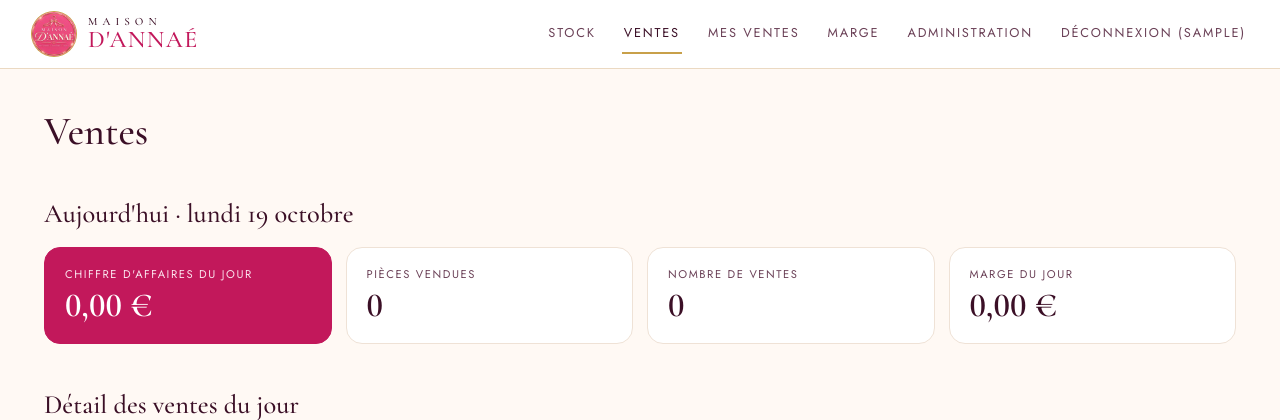
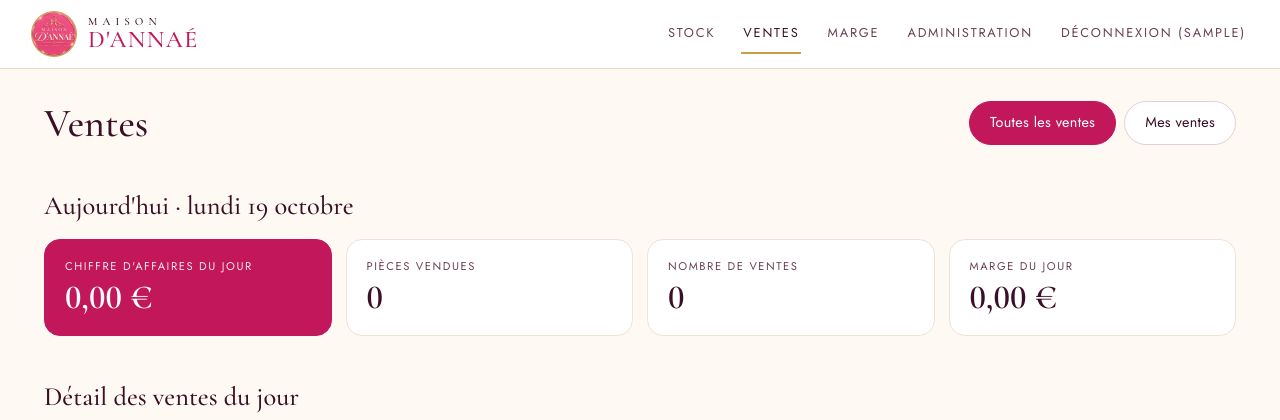
Before and after one commit to garnarak/Maisondannae, a Django app: page /ventes/ in a window 1280 px wide. Shown: the top 420 px of the page. Run offline with Django 5.2, Linux system fonts and the light colour scheme; the visitor is signed in with stand-in values (Sample User, id 1); data comes from the database, SQL or seed files in the repository; data that the repository does not hold is empty.

Commit message:
« Mes ventes » devient un bouton dans la page Ventes
- Boutons « Toutes les ventes » / « Mes ventes » en haut de la page Ventes
- Retrait de l'entrée « Mes ventes » du menu principal

Co-Authored-By: Claude Opus 5.5 <noreply@anthropic.com>
Claude-Session: https://claude.ai/code/session_01EXjq8G4pUZHnwvSgxoo2db

```diff
--- a/static/css/app.css
+++ b/static/css/app.css
@@ -161,3 +161,6 @@ tr.jour th { background: var(--gold-soft); color: var(--text); text-transform: n
   .table-wrap tr.jour { background: none; border: 0; padding: 0; margin: 18px 0 8px; }
   .table-wrap tr.jour th { display: block; border-radius: var(--radius); }
 }
+
+/* Page Ventes : bascule « Toutes les ventes » / « Mes ventes ». */
+.bascule { display: flex; gap: 8px; }
--- a/templates/base.html
+++ b/templates/base.html
@@ -19,8 +19,7 @@
     </a>
     <nav>
       <a href="{% url 'stock_list' %}" {% if request.resolver_match.url_name == 'stock_list' %}aria-current="page"{% endif %}>Stock</a>
-      <a href="{% url 'ventes' %}" {% if request.resolver_match.url_name == 'ventes' %}aria-current="page"{% endif %}>Ventes</a>
-      <a href="{% url 'mes_ventes' %}" {% if request.resolver_match.url_name == 'mes_ventes' %}aria-current="page"{% endif %}>Mes ventes</a>
+      <a href="{% url 'ventes' %}" {% if request.resolver_match.url_name == 'ventes' or request.resolver_match.url_name == 'mes_ventes' %}aria-current="page"{% endif %}>Ventes</a>
       {% if user.is_admin %}
       <a href="{% url 'marge' %}" {% if request.resolver_match.url_name == 'marge' %}aria-current="page"{% endif %}>Marge</a>
       <a href="{% url 'admin:index' %}">Administration</a>
--- a/templates/stock/ventes.html
+++ b/templates/stock/ventes.html
@@ -1,7 +1,13 @@
 {% extends "base.html" %}
 {% block title %}{% if mes_ventes %}Mes ventes{% else %}Ventes{% endif %}{% endblock %}
 {% block content %}
-<h1>{% if mes_ventes %}Mes ventes{% else %}Ventes{% endif %}</h1>
+<div class="toolbar">
+  <h1>{% if mes_ventes %}Mes ventes{% else %}Ventes{% endif %}</h1>
+  <nav class="bascule" aria-label="Choix des ventes affichées">
+    <a class="button{% if not mes_ventes %} primary{% endif %}" href="{% url 'ventes' %}" {% if not mes_ventes %}aria-current="page"{% endif %}>Toutes les ventes</a>
+    <a class="button{% if mes_ventes %} primary{% endif %}" href="{% url 'mes_ventes' %}" {% if mes_ventes %}aria-current="page"{% endif %}>Mes ventes</a>
+  </nav>
+</div>
 {% if mes_ventes %}<p class="muted">Seules les ventes enregistrées avec votre compte apparaissent ici.</p>{% endif %}
 
 <h2>Aujourd'hui · {% now "l j F" %}</h2>
```
Also changed, not shown: stock/tests/test_solde.py (+2 -1 lines), CHANGELOG.md.
